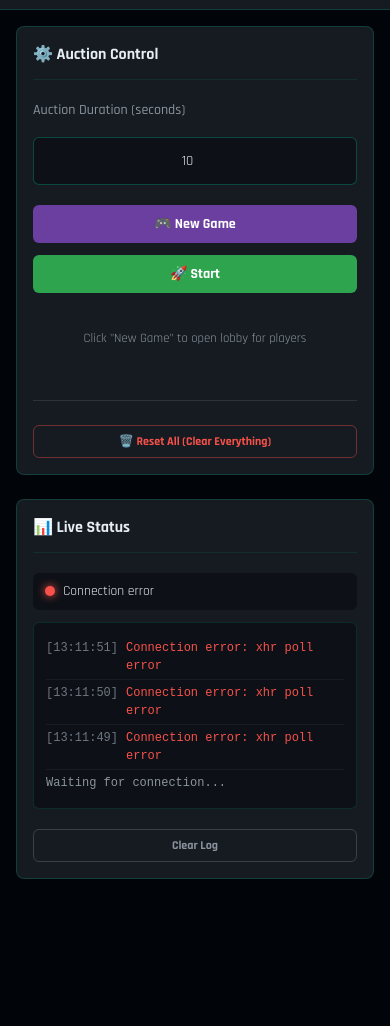
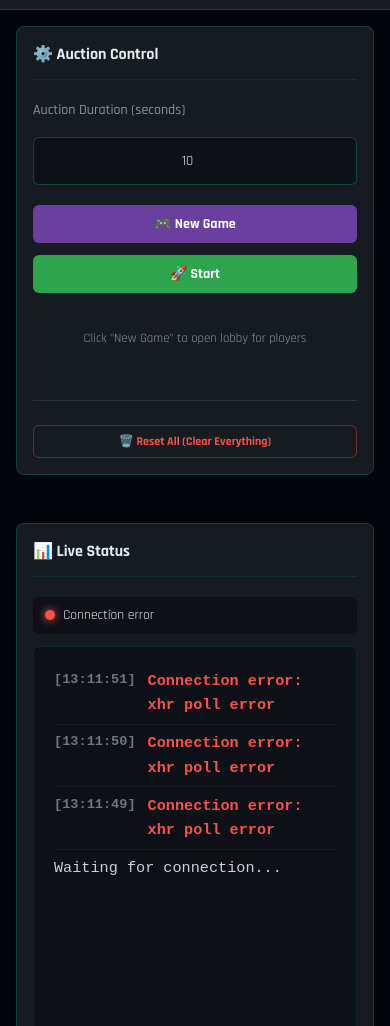
Before and after one commit to GeoDoo/click-auction, a website with bundled scripts: page public/host.html in a window 390 px wide. Shown: the part 74-1100 px from the top of the page. Before the commit the page ends 993 px from the top, so only its background shows below. Built offline with nearby package versions, Linux system fonts and the light colour scheme; no server answers.

Commit message:
feat: wider host control page with bigger console
- Two-column layout: controls on left, console on right
- Console now 400-600px tall with larger font (0.95rem)
- Better monospace font stack (JetBrains Mono, Fira Code)
- Page max-width increased to 1200px
- Responsive: stacks on mobile

```diff
--- a/public/css/host.css
+++ b/public/css/host.css
@@ -44,12 +44,21 @@
 /* Main Content */
 .main {
   padding: 1.5rem;
-  max-width: 600px;
+  max-width: 1200px;
   margin: 0 auto;
 }
 
 .control-center {
   width: 100%;
+  display: grid;
+  grid-template-columns: 400px 1fr;
+  gap: 1.5rem;
+}
+
+@media (max-width: 900px) {
+  .control-center {
+    grid-template-columns: 1fr;
+  }
 }
 
 /* Card */
@@ -224,18 +233,20 @@
   background: #0d1117;
   border: 1px solid rgba(0, 201, 167, 0.15);
   border-radius: 6px;
-  padding: 0.75rem;
-  max-height: 200px;
+  padding: 1rem 1.25rem;
+  min-height: 400px;
+  max-height: 600px;
   overflow-y: auto;
-  font-family: 'Courier New', monospace;
-  font-size: 0.75rem;
+  font-family: 'JetBrains Mono', 'Fira Code', 'Courier New', monospace;
+  font-size: 0.95rem;
+  line-height: 1.6;
 }
 
 .log-entry {
-  padding: 0.25rem 0;
+  padding: 0.4rem 0;
   border-bottom: 1px solid rgba(255, 255, 255, 0.05);
   display: flex;
-  gap: 0.5rem;
+  gap: 0.75rem;
   word-break: break-word;
 }
 
@@ -246,13 +257,34 @@
 .log-entry .time {
   color: #6e7681;
   flex-shrink: 0;
+  font-size: 0.85rem;
 }
 
-.log-entry.info { color: #8b949e; }
-.log-entry.success { color: #2ea44f; }
+.log-entry .message {
+  flex: 1;
+}
+
+.log-entry.info { color: #c9d1d9; }
+.log-entry.success { color: #3fb950; font-weight: 500; }
 .log-entry.warning { color: #f0883e; }
-.log-entry.error { color: #f85149; }
+.log-entry.error { color: #f85149; font-weight: 600; }
 .log-entry.player { color: #58a6ff; }
+
+/* Status panel takes full height */
+.status-panel-card {
+  display: flex;
+  flex-direction: column;
+}
+
+.status-panel-card .status-panel {
+  flex: 1;
+  display: flex;
+  flex-direction: column;
+}
+
+.status-panel-card .status-log {
+  flex: 1;
+}
 
 .btn-clear-log {
   background: transparent;
--- a/public/host.html
+++ b/public/host.html
@@ -52,7 +52,7 @@
       </section>
 
       <!-- Live Status Panel -->
-      <section class="card" aria-labelledby="status-panel-title" style="margin-top: 1.5rem;">
+      <section class="card status-panel-card" aria-labelledby="status-panel-title">
         <h2 id="status-panel-title">📊 Live Status</h2>
         <div class="status-panel">
           <div class="connection-status" id="connectionStatus">
@@ -62,7 +62,7 @@
           <div class="status-log" id="statusLog" aria-live="polite" aria-label="Event log">
             <div class="log-entry info">Waiting for connection...</div>
           </div>
-          <button class="btn btn-clear-log" onclick="clearLog()" style="margin-top: 0.5rem; padding: 0.5rem 1rem; font-size: 0.75rem;">
+          <button class="btn btn-clear-log" onclick="clearLog()" style="margin-top: 0.75rem; padding: 0.625rem 1.25rem; font-size: 0.875rem;">
             Clear Log
           </button>
         </div>
```
